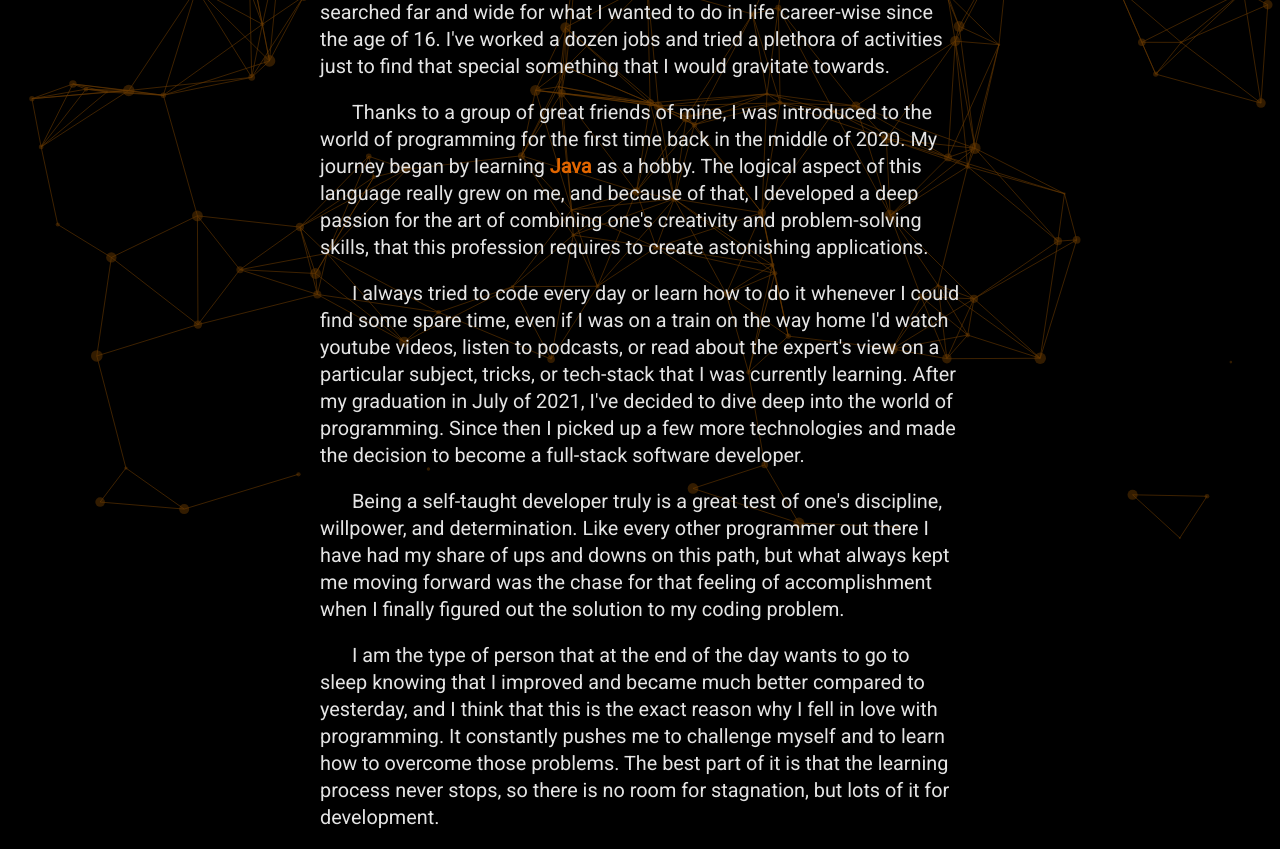
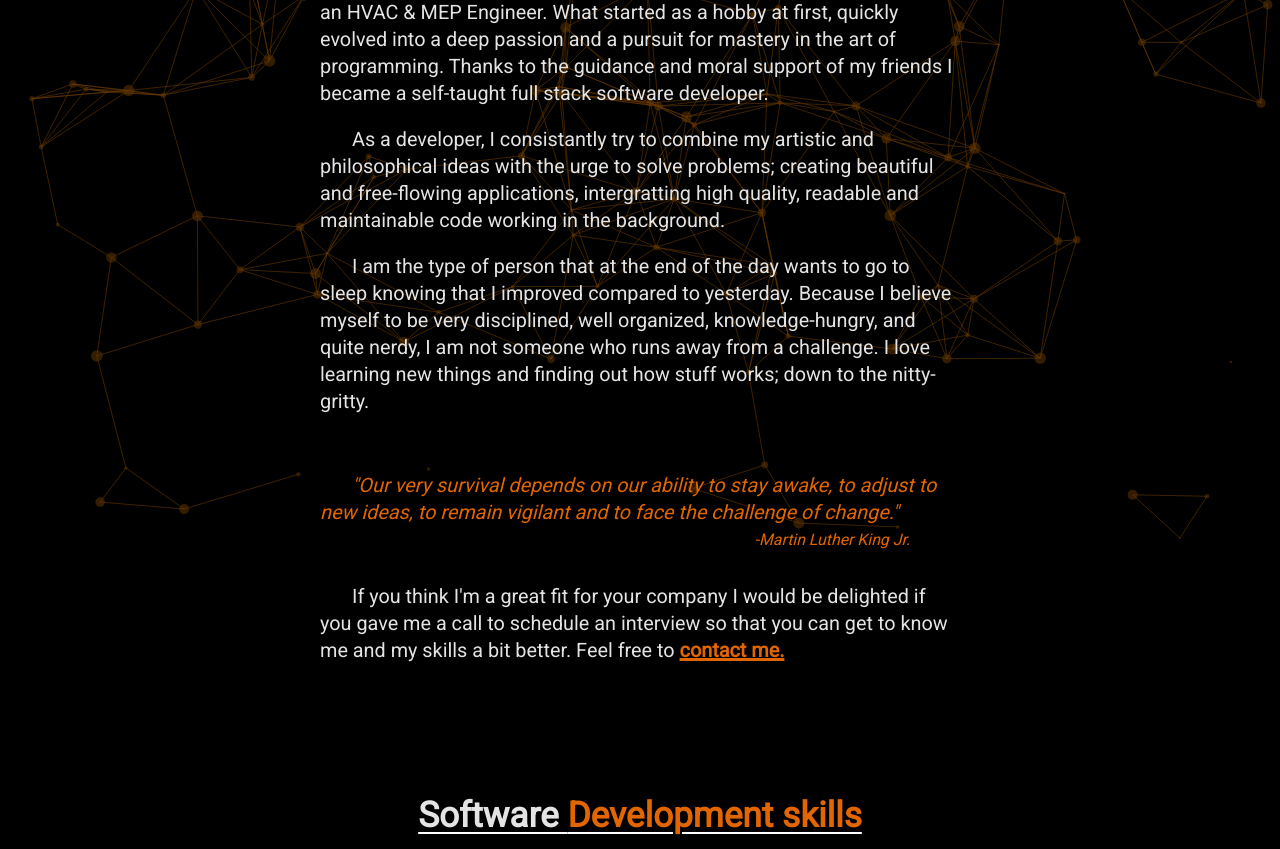
Before and after one commit to JacobLewandowskiDev/Personal-Website, a plain HTML site: page about.html in a window 1280 px wide. Shown: the part 257-1106 px from the top of the page. Drawn offline with Linux system fonts and the light colour scheme.

Commit message:
Updated about me section

```diff
--- a/about.html
+++ b/about.html
@@ -64,43 +64,27 @@
                         <h3>About <span class="orangeText">me</span></h3>
 
                         <!-- About me text -->
-                    <p> Hi there, my name is <span class="orangeText">Jacob Lewandowski</span> and I am a graduate of the <strong>Wroclaw University of Science
-                        and Technology in Poland.</strong></strong>  I have searched far and wide for what I wanted to do in life career-wise since the age
-                        of 16. I've worked a dozen jobs and tried a plethora of activities just to find that special something that I would gravitate towards.
+                    <p> Hi there, my name is <span class="orangeText">Jacob Lewandowski</span> and I am a graduate of the Wroclaw University of Science
+                        and Technology in Poland.with the title of an HVAC & MEP Engineer. What started as a hobby at first, quickly evolved into a deep
+                        passion and a pursuit for mastery in the art of programming. Thanks to the guidance and moral support of my friends I became a
+                        self-taught full stack software developer.
                     </p>
 
                     <br>
 
-                    <p> Thanks to a group of great friends of mine, I was introduced to the world of programming for the first time back in the middle of 2020.
-                        My journey began by learning <span class="orangeText">Java</span> as a hobby. The logical aspect of this language really grew on me,
-                        and because of that, I developed a deep passion for the art of combining one's creativity and problem-solving skills, that this
-                        profession requires to create astonishing applications.
+                    <p> As a developer, I consistantly try to combine my artistic and philosophical ideas with the urge to solve problems; creating
+                        beautiful and free-flowing applications, intergratting high quality, readable and maintainable code working in the background.
                     </p>
 
                     <br>
 
-                    <p> I always tried to code every day or learn how to do it whenever I could find some spare time, even if I was on a train on the way home
-                        I'd watch youtube videos, listen to podcasts, or read about the expert's view on a particular subject, tricks, or tech-stack that I was
-                        currently learning. After my graduation in July of 2021, I've decided to dive deep into the world of programming. Since then I picked up
-                        a few more technologies and made the decision to become a full-stack software developer.
+                    <p> I am the type of person that at the end of the day wants to go to sleep knowing that I improved compared to yesterday.
+                        Because I believe myself to be very disciplined, well organized, knowledge-hungry, and quite nerdy, I am not someone who runs away from
+                        a challenge. I love learning new things and finding out how stuff works; down to the nitty-gritty.
                     </p>
 
                     <br>
-
-                    <p>
-                        Being a self-taught developer truly is a great test of one's discipline, willpower, and determination. Like every other programmer out
-                        there I have had my share of ups and downs on this path, but what always kept me moving forward was the chase for that feeling of
-                        accomplishment when I finally figured out the solution to my coding problem.
-                    </p>
-
                     <br>
-
-                    <p> I am the type of person that at the end of the day wants to go to sleep knowing that I improved and became much better compared to yesterday,
-                        and I think that this is the exact reason why I fell in love with programming. It constantly pushes me to challenge myself and to learn how
-                        to overcome those problems. The best part of it is that the learning process never stops, so there is no room for stagnation, but lots of it
-                        for development.
-                    </p>
-
                     <br>
 
                     <!-- Motivational Quote -->
@@ -116,9 +100,9 @@
                     <br>
 
                     <!-- Call to action -->
-                    <p> Would you like me to join your team? I would be delighted if gave me a call to schedule an interview so that you can get
-                        to know me and my skills a bit better. You can
-                        <a class="p-link" href="#contact-section">Contact me</a> via email or phone.
+                    <p> If you think I'm a great fit for your company I would be delighted if you gave me a call to schedule an interview so that you can get
+                        to know me and my skills a bit better. Feel free to
+                        <a class="p-link" href="#contact-section">contact me.</a>
                     </p>
                 </div> <!-- About me section - End -->
 
@@ -231,11 +215,10 @@
                          <!-- Contact me section -->
                 <div class="contact-section" id="contact-section">
 
-                    <h3>Contact <span class="orangeText">me</span></h3>
+                    <h3>Let's have <span class="orangeText"> a chat</span></h3>
 
-                    <p>Think I'm the perfect fit to become a member of your team?
-                        <br>
-                        <span class="orangeText">Click</span> the buttons below and contact me.
+                    <p style="text-indent: 0%;">
+                        <span class="orangeText">Click</span> any the buttons below and <br> reach out to me.
                     </p>
 
                     <div id="contact-container">
```
Also changed, not shown: 1 other file.
